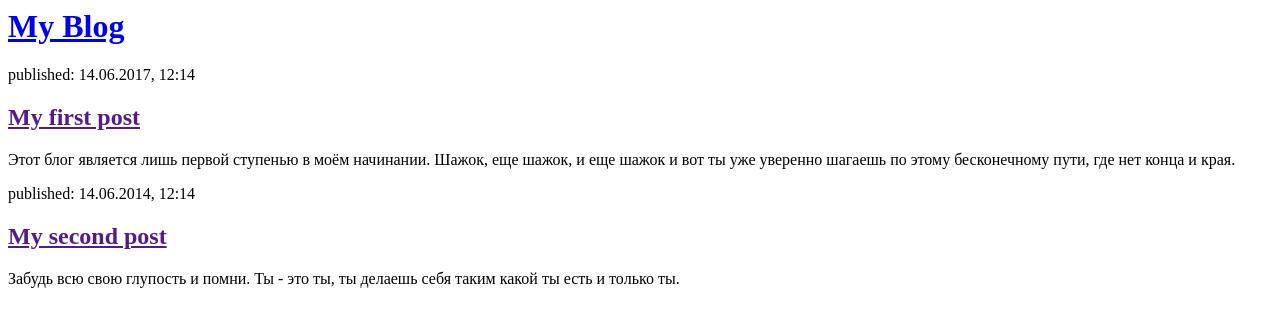
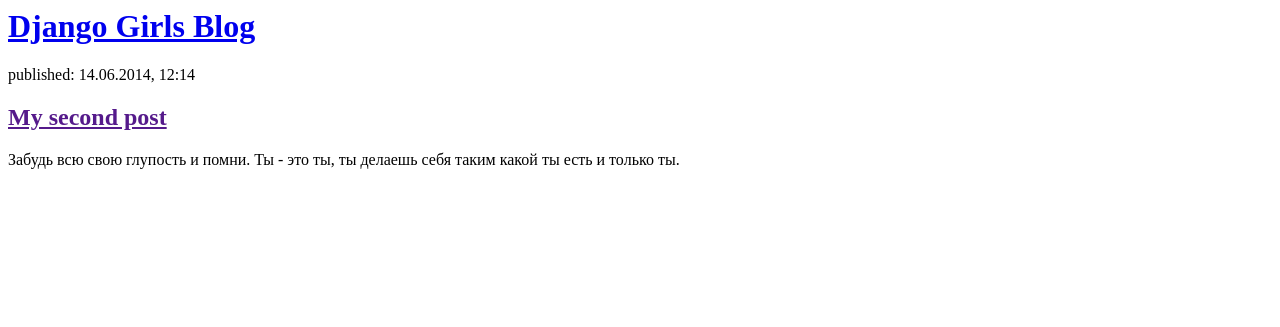
Before and after one commit to SmallBullfinch/defblg, a Django app: page / in a window 1280 px wide. Shown: the top 327 px of the page. Run offline with Django 3.2, Linux system fonts and the light colour scheme.

Commit message:
Modified templates to display post from database

```diff
--- a/blog/templates/blog/post_list.html
+++ b/blog/templates/blog/post_list.html
@@ -4,15 +4,16 @@
     </head>
     <body>
         <div>
-            <h1><a href="/">My Blog</a></h1>
-        </div>
+    <h1><a href="/">Django Girls Blog</a></h1>
+</div>
 
-        <div>
-            <p>published: 14.06.2017, 12:14</p>
-            <h2><a href="">My first post</a></h2>
-            <p>Этот блог является лишь первой ступенью в моём начинании. Шажок, еще шажок, и еще шажок и вот ты уже уверенно шагаешь по этому бесконечному пути, где нет конца и края.</p>
-        </div>
-
+{% for post in posts %}
+    <div>
+        <p>published: {{ post.published_date }}</p>
+        <h1><a href="">{{ post.title }}</a></h1>
+        <p>{{ post.text|linebreaksbr }}</p>
+    </div>
+{% endfor %}
         <div>
             <p>published: 14.06.2014, 12:14</p>
             <h2><a href="">My second post</a></h2>
--- a/blog/views.py
+++ b/blog/views.py
@@ -1,6 +1,7 @@
 from django.shortcuts import render
+from django.utils import timezone
+from .models import Post
 
 def post_list(request):
-	return render(request, 'blog/post_list.html', {})
-
-# Create your views here.
+    post=Post.objects.filter(published_date__lte=timezone.now()).order_by('published_date')
+    return render(request, 'blog/post_list.html', {'post':post})
```
